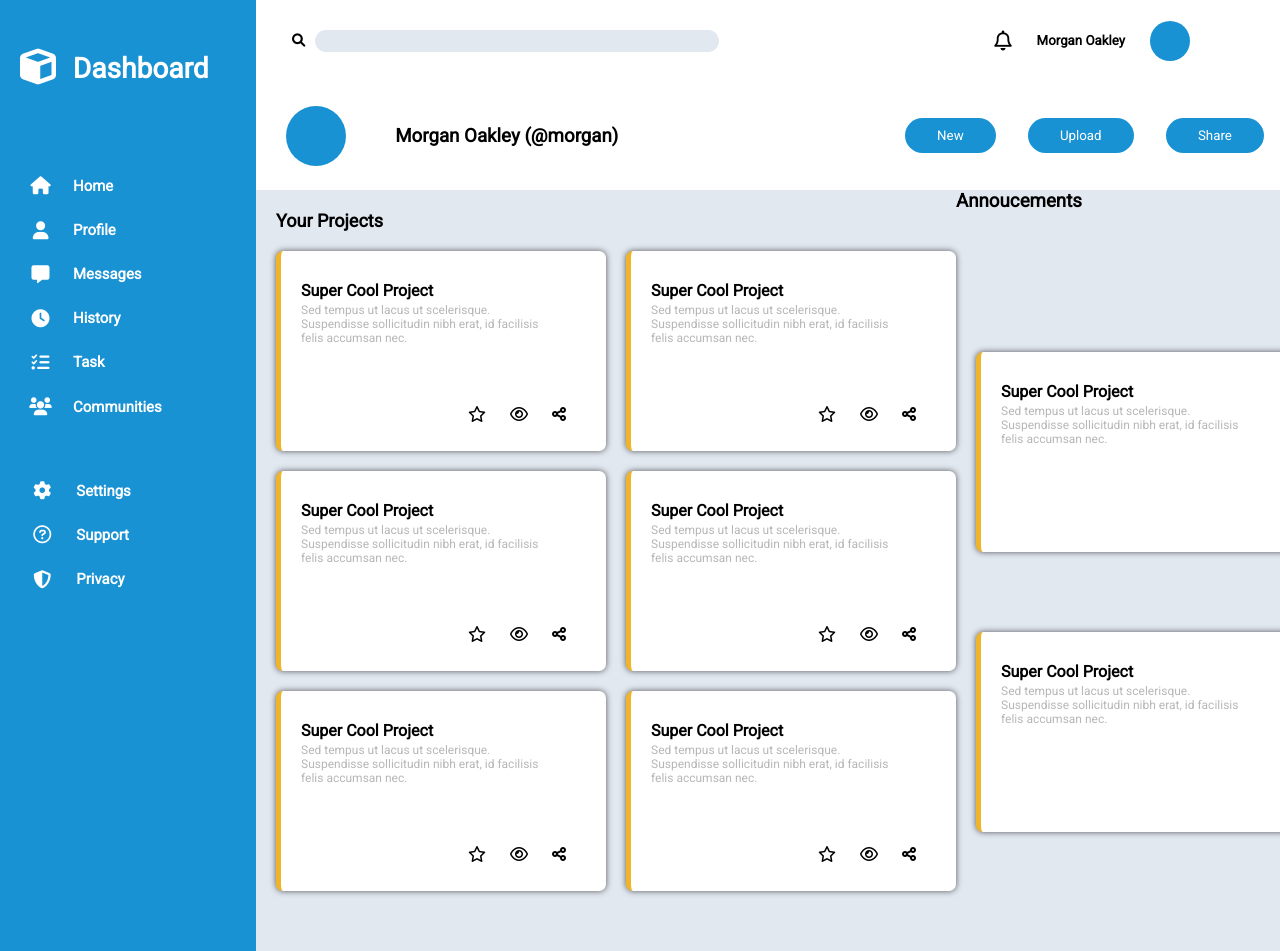
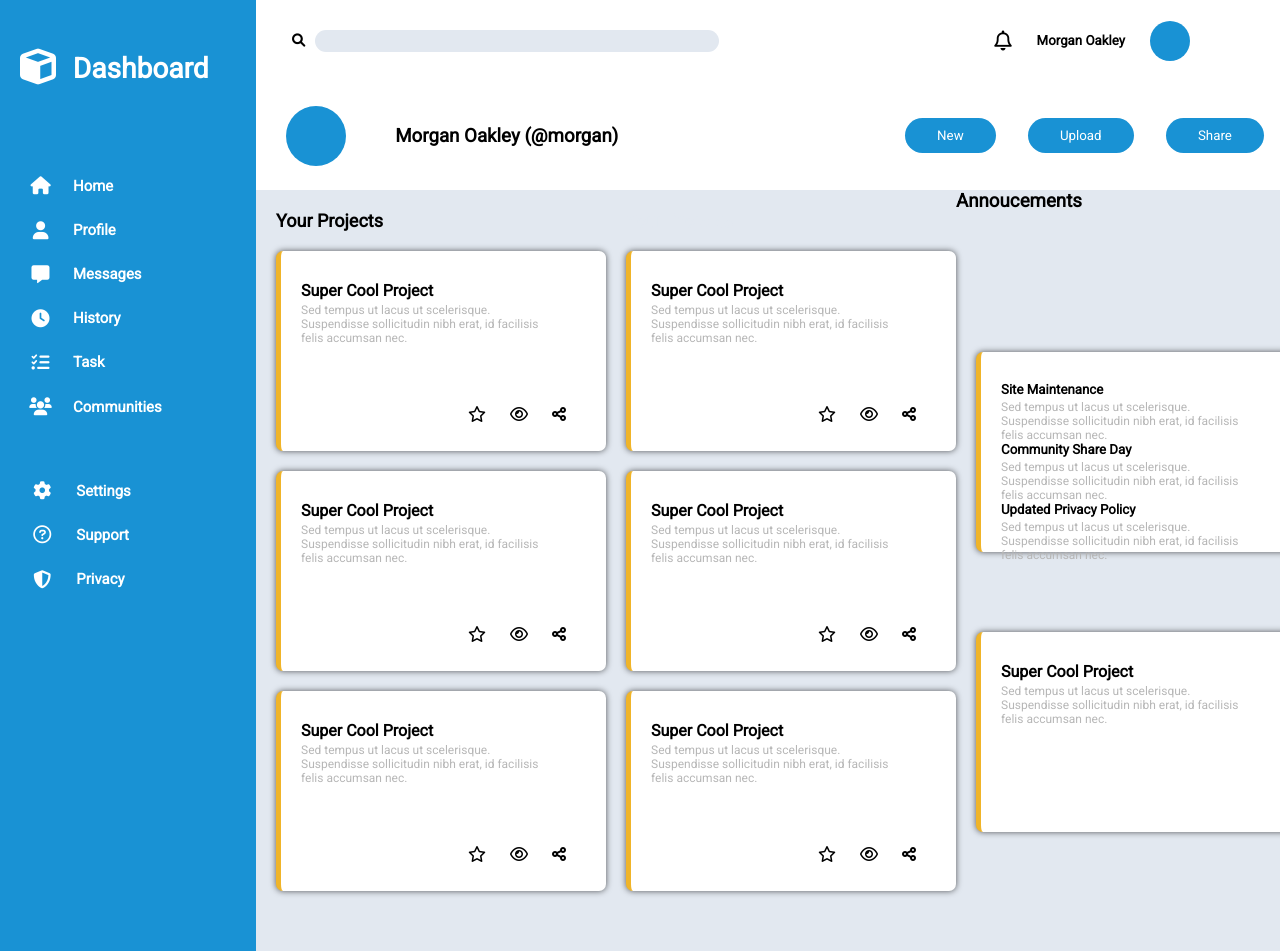
Before and after one commit to niklaskariniemi/admin-console, a plain HTML site: page index.html in a window 1280 px wide. Shown: the top 951 px of the page. Drawn offline with Linux system fonts and the light colour scheme.

Commit message:
Add content to elements in right main

```diff
--- a/index.html
+++ b/index.html
@@ -220,8 +220,22 @@
                 </div>
                 <div id = "box-seven" class = "box">
                     <div class = "box-content">
-                        <h6> Super Cool Project</h6>
-                        <p>
+                        <h5> Site Maintenance</h5>
+                        <p class = "p2">
+                            Sed tempus ut lacus ut scelerisque.
+                            Suspendisse sollicitudin nibh erat, id
+                            facilisis felis accumsan nec.
+                        </p>
+                        <div class = "line"></div>
+                        <h5> Community Share Day</h5>
+                        <p class = "p2">
+                            Sed tempus ut lacus ut scelerisque.
+                            Suspendisse sollicitudin nibh erat, id
+                            facilisis felis accumsan nec.
+                        </p>
+                        <div class = "line"></div>
+                        <h5> Updated Privacy Policy</h5>
+                        <p class = "p2">
                             Sed tempus ut lacus ut scelerisque.
                             Suspendisse sollicitudin nibh erat, id
                             facilisis felis accumsan nec.
```
